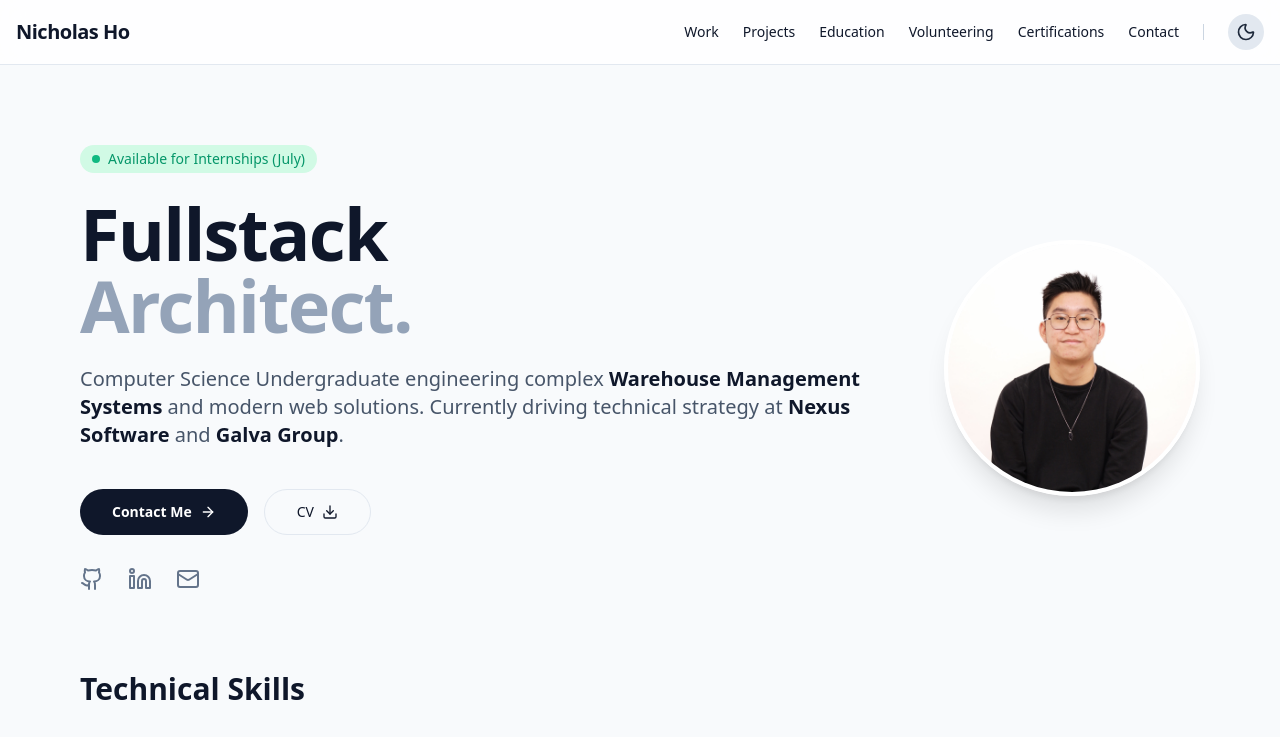
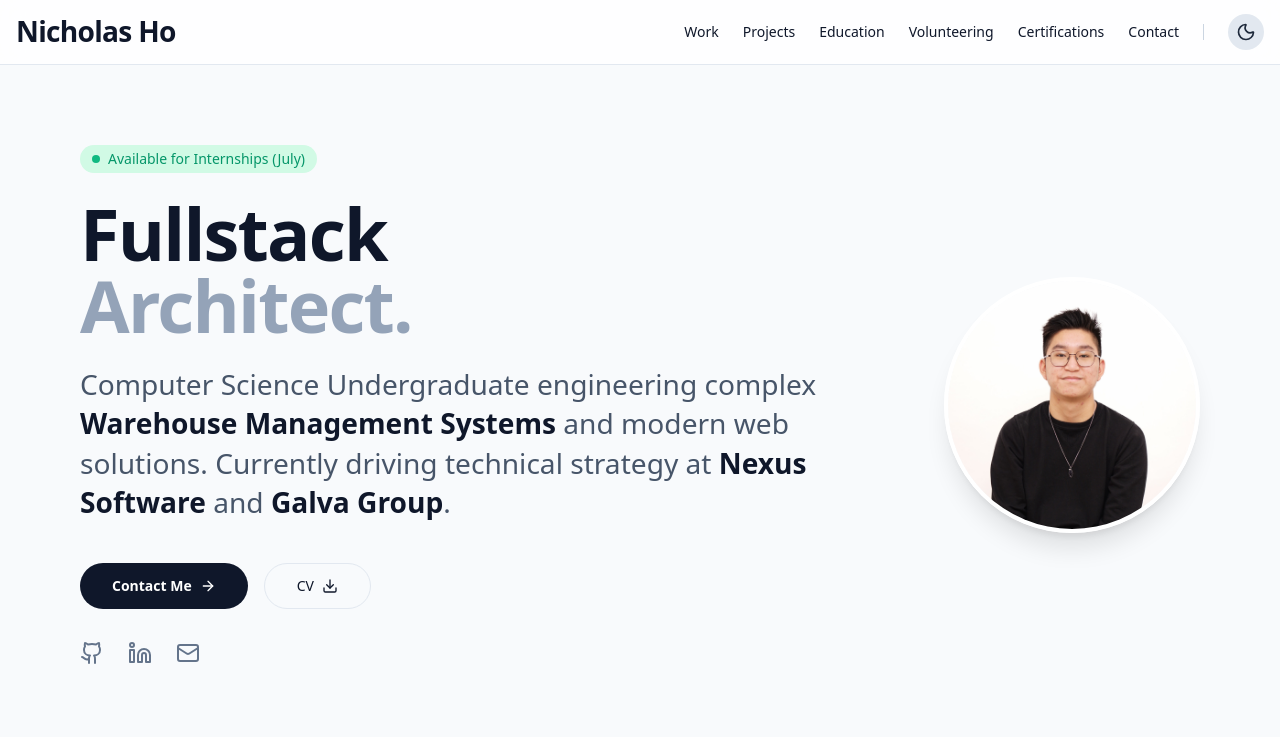
Before and after one commit to NichoHo/portfolio, a Next.js app: page /portfolio/ in a window 1280 px wide. Shown: the top 737 px of the page. Built offline with nearby package versions, Linux system fonts and the light colour scheme.

Commit message:
adjust font size

```diff
--- a/tailwind.config.ts
+++ b/tailwind.config.ts
@@ -14,6 +14,13 @@ const config: Config = {
         background: "var(--background)",
         foreground: "var(--foreground)",
       },
+      fontSize: {
+        base: ['1.125rem', { lineHeight: '1.6' }], // 18px
+        lg: ['1.406rem', { lineHeight: '1.5' }],   // ~22.5px
+        xl: ['1.758rem', { lineHeight: '1.4' }],   // ~28px
+        '2xl': ['2.197rem', { lineHeight: '1.2' }],// ~35px
+        '3xl': ['2.746rem', { lineHeight: '1.2' }],// ~44px
+      },
     },
   },
   plugins: [],
```
